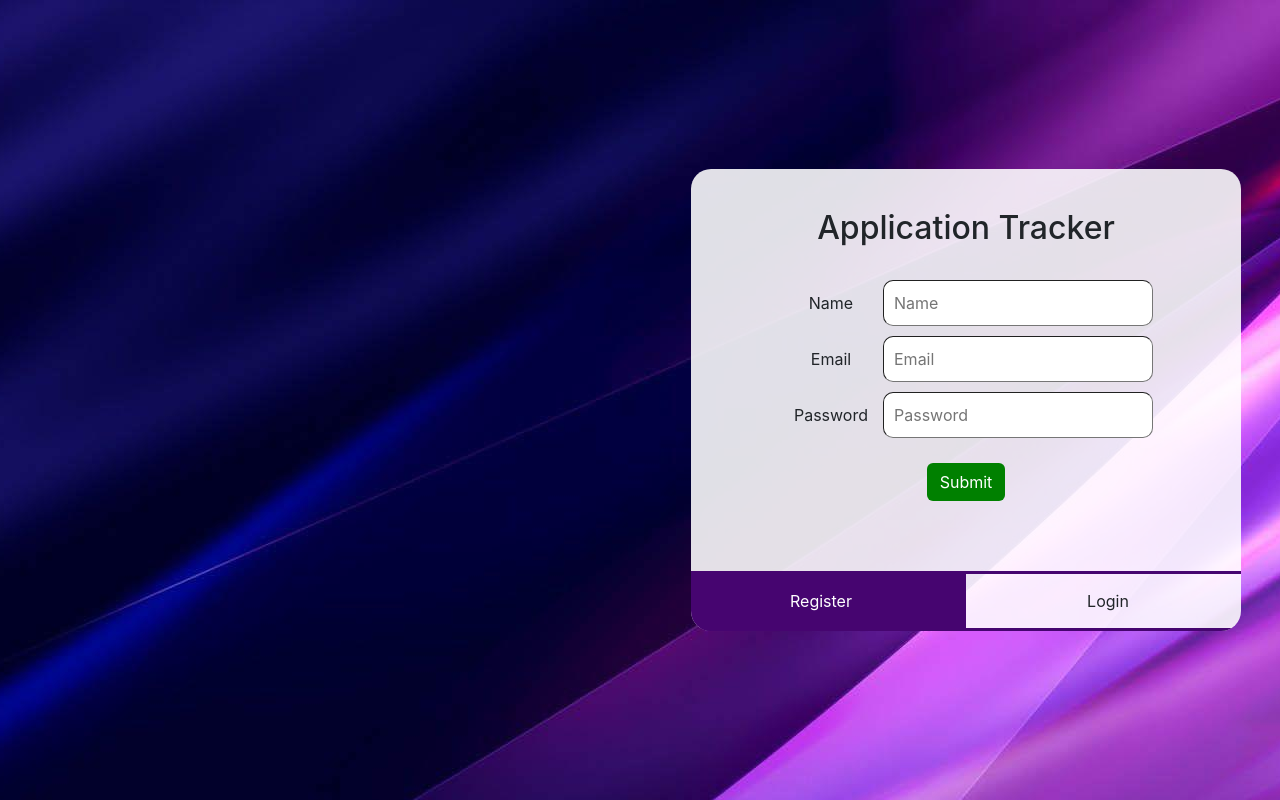
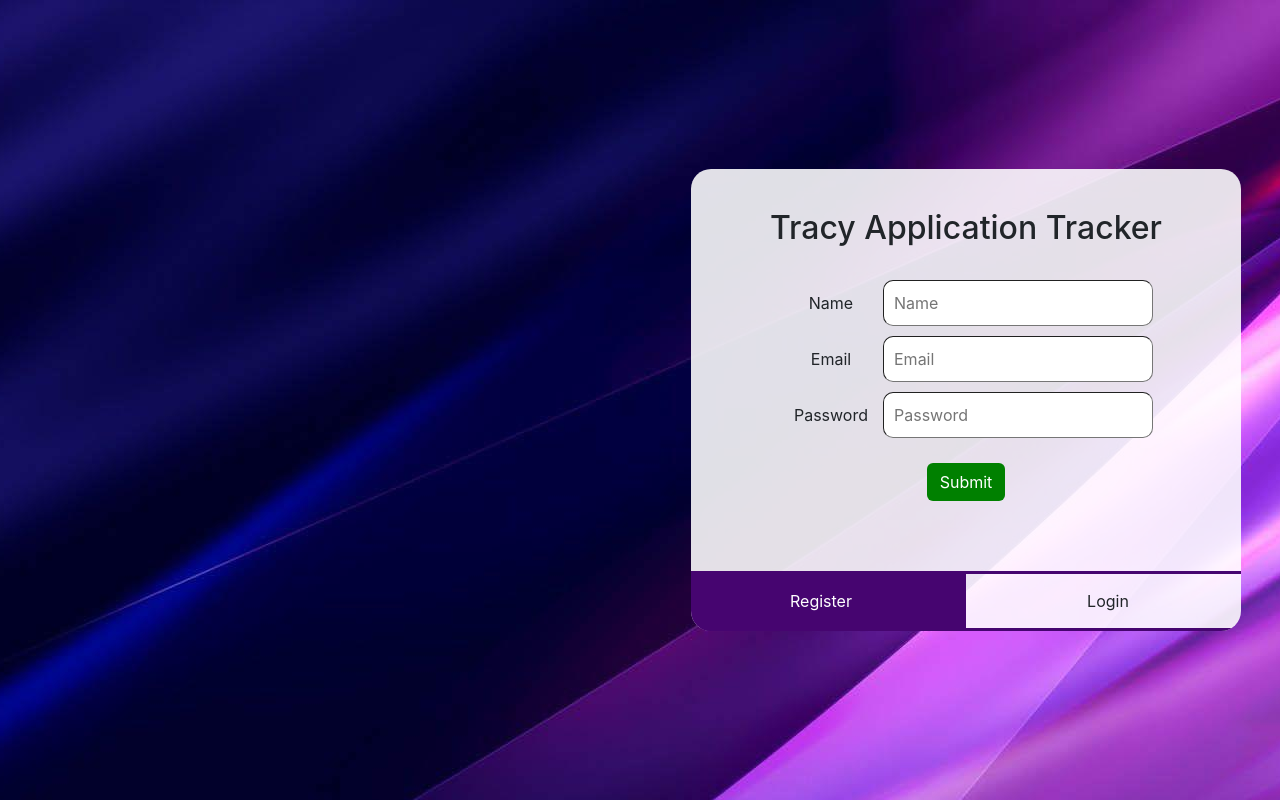
Before and after one commit to Shvejan/hack-nyu-internship-tracker, a React (Create React App) app: page / in a window 1280 px wide. Built offline with nearby package versions, Linux system fonts and the light colour scheme.

Commit message:
added title

```diff
--- a/src/routes/UnauthenticatedPage.jsx
+++ b/src/routes/UnauthenticatedPage.jsx
@@ -12,7 +12,7 @@ const Register = (props) => {
   return (
     <div className="form-div">
       <div className="form">
-        <h2 className="title">Application Tracker</h2>
+        <h2 className="title"> Tracy Application Tracker</h2>
         <div className="form-body">
           <div className="username">
             <label className="form__label" for="name">
@@ -85,7 +85,7 @@ const Login = (props) => {
   return (
     <div className="form-div">
       <div className="form">
-        <h2 className="title">Application Tracker</h2>
+        <h2 className="title"> Tracy Application Tracker</h2>
         <div className="form-body">
           <div className="email">
             <label className="form__label" for="email">
```
